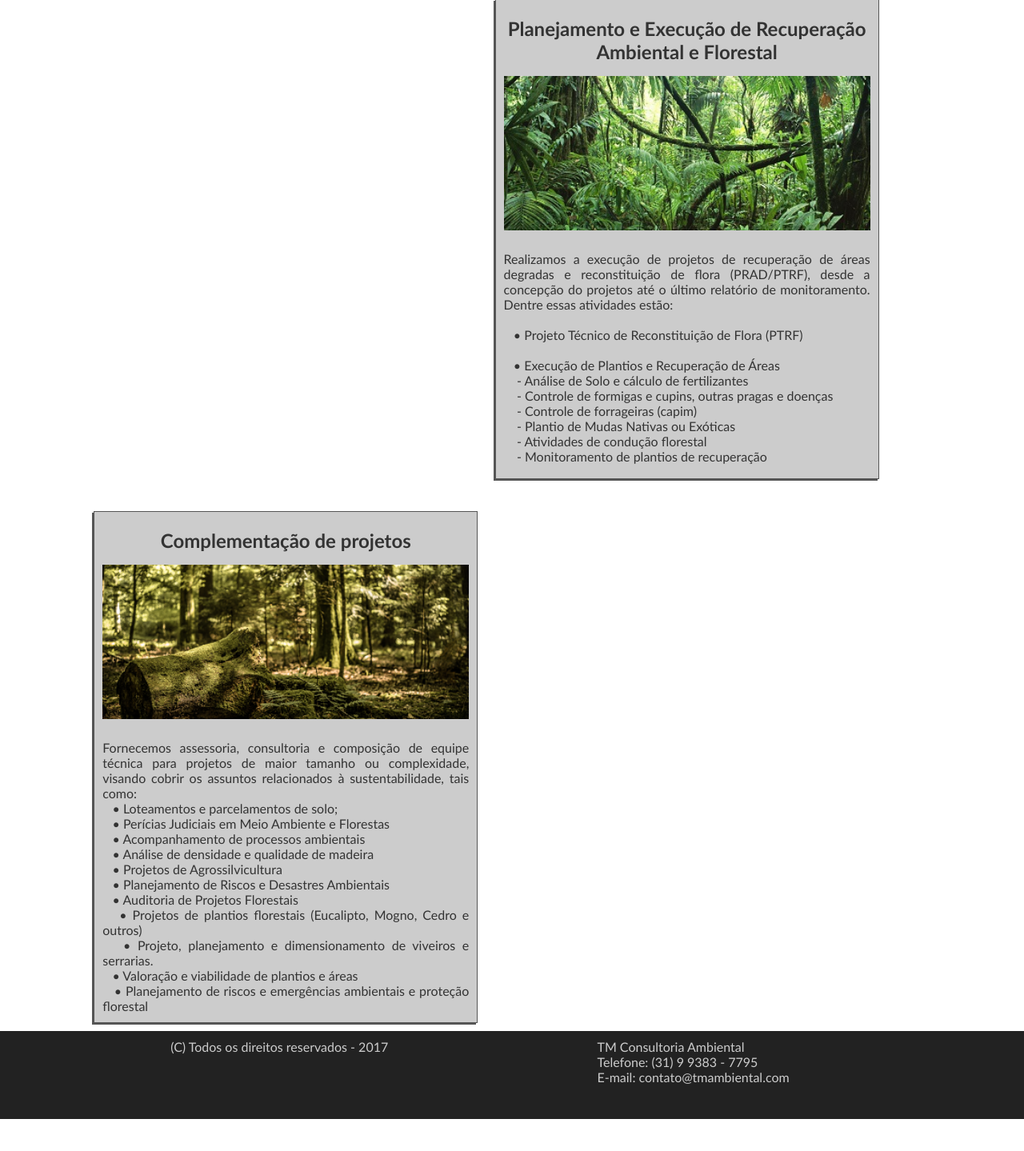
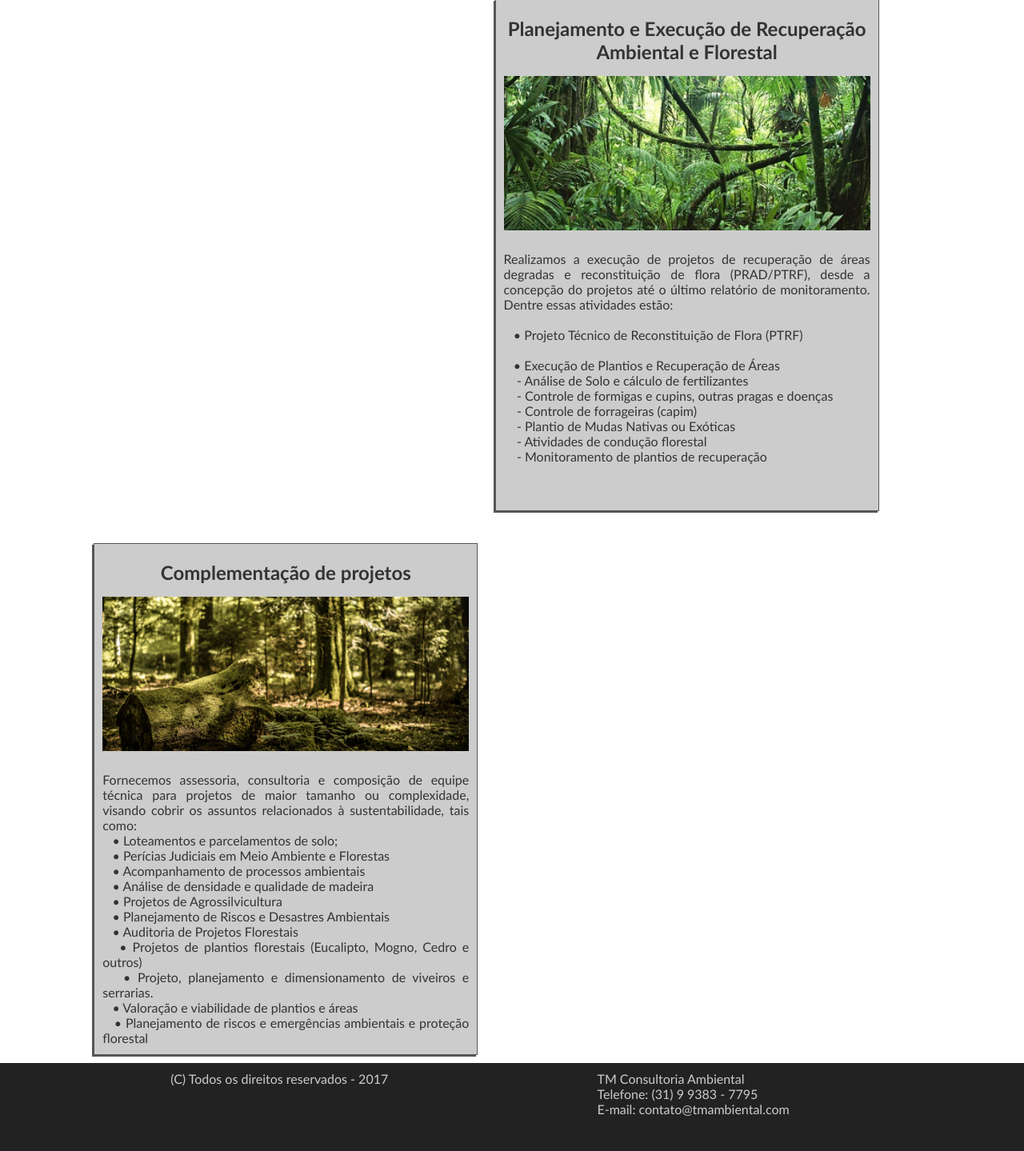
Before and after one commit to tarcomurilo/s-tmambiental, a PHP site: page /solucoes.html in a window 1280 px wide. Shown: the part 1412-2851 px from the top of the page at 80% size. Before the commit the page ends 2811 px from the top, so only its background shows below. Run offline with PHP 8.4, Linux system fonts and the light colour scheme.

Commit message:
Update solucoeshtml.css

```diff
--- a/css/solucoeshtml.css
+++ b/css/solucoeshtml.css
@@ -132,7 +132,7 @@ body {
 	padding:5px 10px 5px 10px;
 	margin:30px 1% 10px ;
 
-	min-height:600px;
+	min-height:640px;
 	width:480px;
 	background-color:#CCCCCC;
 	box-shadow:-2px 2px #555555;
```
